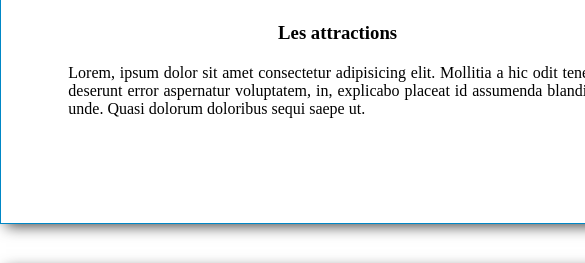
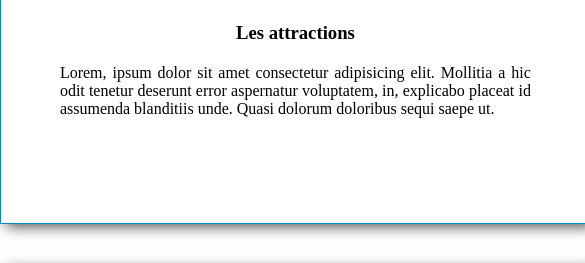
Before and after one commit to GuillaumeCregut/liveco_reponsive, a plain HTML site: page index.html in a window 390 px wide. Shown: the part 572-835 px from the top of the page, 585 px wide, since content can reach past the window. Drawn offline with Linux system fonts and the light colour scheme.

Commit message:
adding css correction for responsive

```diff
--- a/index.css
+++ b/index.css
@@ -62,12 +62,13 @@
     box-shadow: 4px 4px 14px -2px rgba(0,0,0,0.75);
 }
 
-@media  screen and (max-width:769px) {
+@media  screen and (max-width:768px) {
     .activity-container{
         flex-direction: column;
     }
     .activity-column {
-        width: 80vh;
+        /* Pour éviter le problème de largeur, il faut réduire à 70% */
+        width: 70vh;
         height: 480px;
         margin-left: auto;
         margin-right: auto;
```
